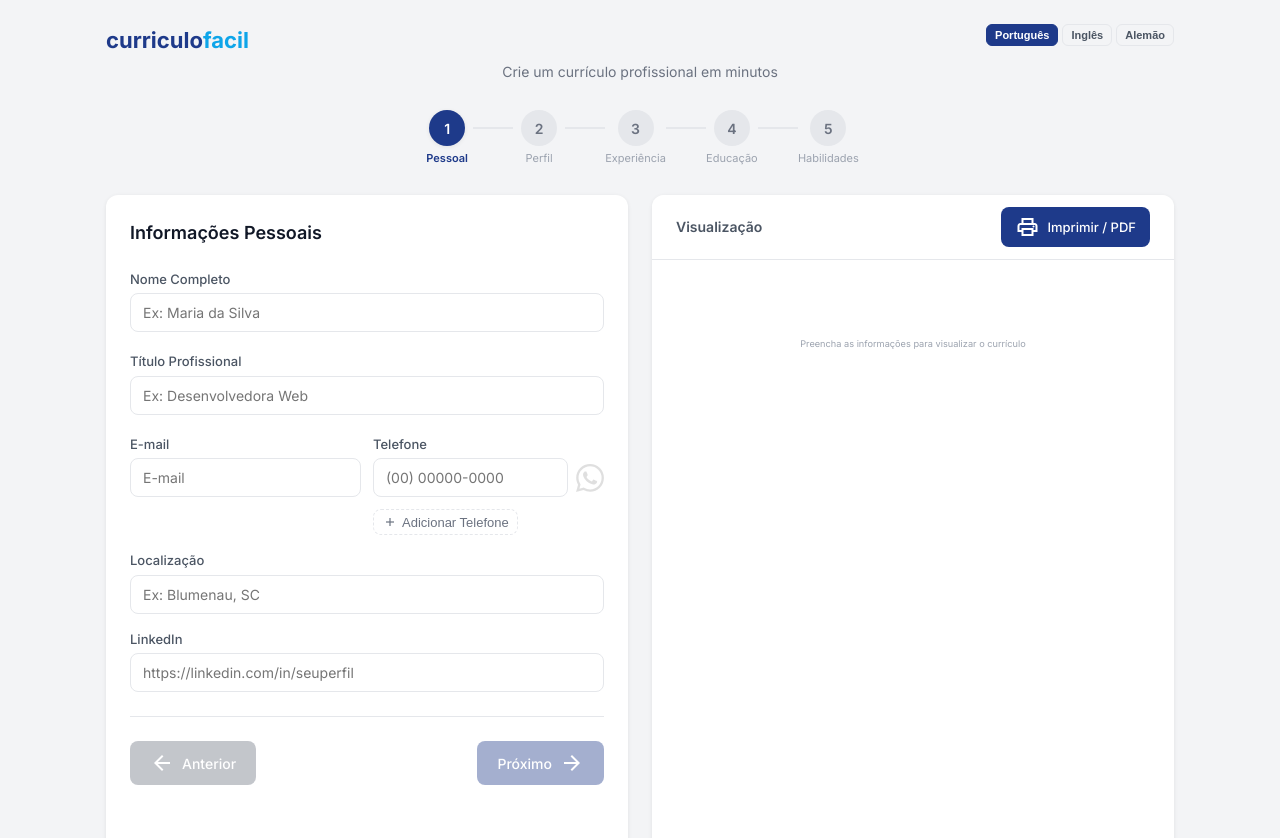
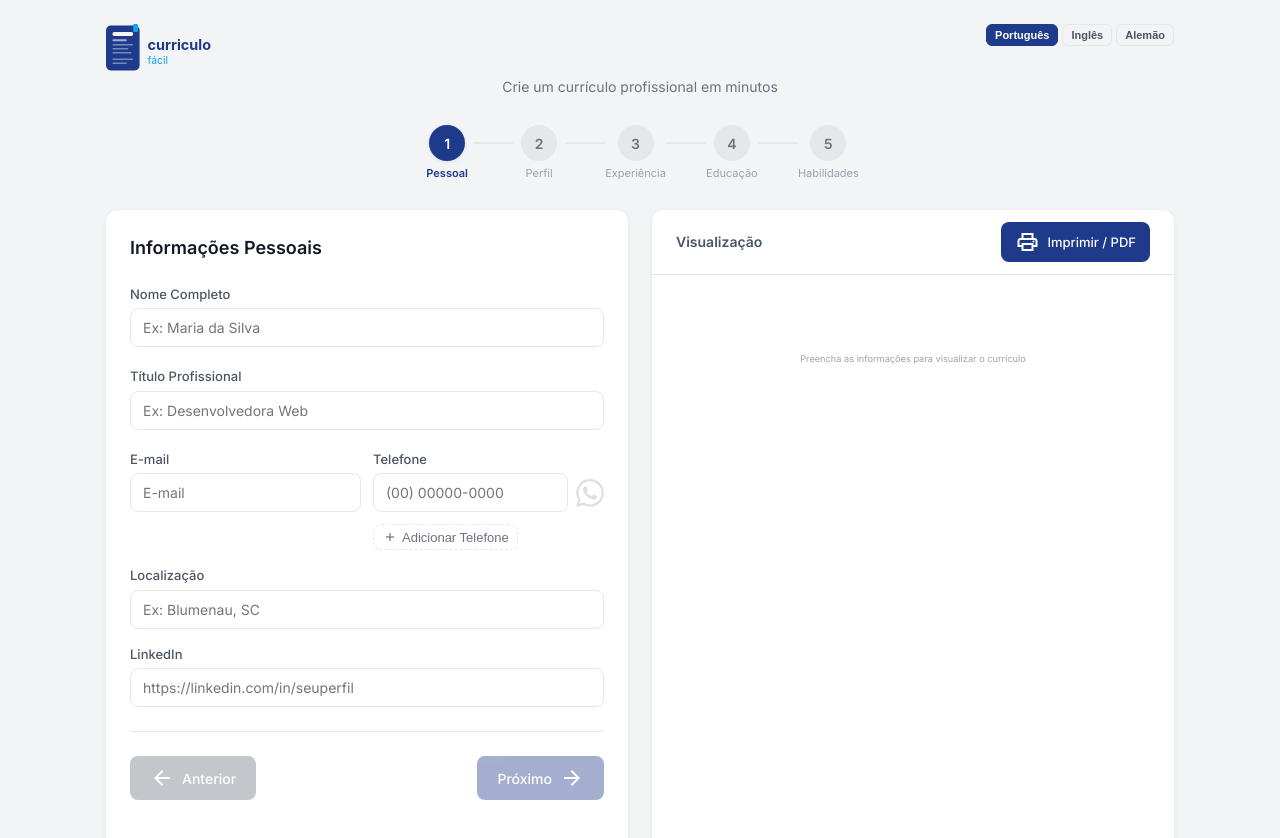
Before and after one commit to thealexcesar/curriculofacil, a plain HTML site: page index.html in a window 1280 px wide. Drawn offline with nearby package versions, Linux system fonts and the light colour scheme.

Commit message:
feat: add favicon and logo SVG assets
- Add favicon.svg - document icon with accent corner
- Add logo.svg - icon + curriculo/facil wordmark
- Add favicon link to index.html
- Replace h1 text with logo image in header

```diff
--- a/css/style.css
+++ b/css/style.css
@@ -362,11 +362,7 @@ a:hover .material-symbols-outlined {
 /* ============================================================
    HEADER
    ============================================================ */
-.app-title {
-    font-size: var(--font-size-2xl);
-    font-weight: var(--font-weight-bold);
-    color: var(--color-primary);
-}
+.app-logo { height: 48px; }
 
 .app-subtitle {
     font-size: var(--font-size-md);
--- a/index.html
+++ b/index.html
@@ -6,6 +6,7 @@
   <title>Currículo Fácil</title>
   <link href="https://fonts.googleapis.com/css2?family=Inter:wght@400;500;600;700&display=swap" rel="stylesheet">
   <link rel="stylesheet" href="https://fonts.googleapis.com/css2?family=Material+Symbols+Outlined:opsz,wght,FILL,GRAD@20..48,100..700,0..1,-50..200">
+  <link rel="icon" type="image/svg+xml" href="assets/icons/favicon.svg">
   <link rel="stylesheet" href="css/style.css">
 </head>
 <body>
@@ -14,7 +15,7 @@
 
   <header class="app-header no-print">
     <div class="app-header-content">
-      <h1 class="app-title">curriculo<span class="text-accent">facil</span></h1>
+      <img src="assets/icons/logo.svg" alt="Currículo Fácil" class="app-logo">
       <div class="lang-switcher">
         <button class="lang-btn" data-lang="pt-BR" data-i18n-lang="languages.portuguese">
           <span class="lang-short">PT</span>
```
Also changed, not shown: assets/icons/favicon.svg (added), assets/icons/logo.svg (added).
